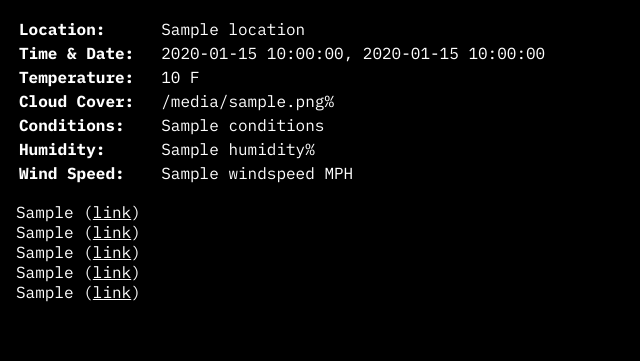
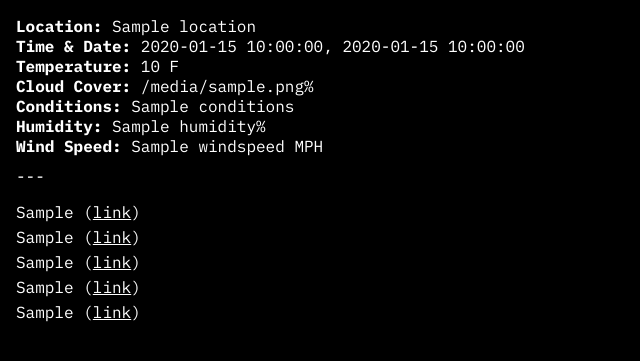
Before and after one commit to DanielJPiazza/PiInfo, a Flask app: template templates/index.html in a window 1280 px wide. Shown: the top 361 px of the page, without its empty margins (0-640 px from the left). Run offline with Flask 2, Linux system fonts and the light colour scheme; the template is opened without the code that fills it: most values are stand-ins (such as "Sample title", 1, 10 or a date in 2020).

Commit message:
Use <div> instead of <table>. Modify content spacing.

```diff
--- a/static/style.css
+++ b/static/style.css
@@ -17,6 +17,18 @@ ul {
     padding-left: 0;
 }
 
+p {
+    margin-bottom: 2px;
+}
+
 .bold {
     font-weight: 700;
 }
+
+.separator {
+    margin: 10px 0px;
+}
+
+.articlelink {
+    margin-bottom: 5px;
+}
--- a/templates/index.html
+++ b/templates/index.html
@@ -10,16 +10,16 @@
 
 	<body>
 		{% if weather_success %}
-		<table>
-			<tr><td class="bold">Location:</td><td>{{ weather_success.location }}</td></tr>
-			<tr><td class="bold">Time & Date:</td><td>{{ weather_success.time }}, {{ weather_success.date }}</td></tr>
-			<tr><td class="bold">Temperature:</td><td>{{ weather_success.temp }} F</td></tr>
-			<tr><td class="bold">Cloud Cover:</td><td>{{ weather_success.cloudcover }}%</td></tr>
-			<tr><td class="bold">Conditions:</td><td>{{ weather_success.conditions }}</td></tr>
-			<tr><td class="bold">Humidity:</td><td>{{ weather_success.humidity }}%</td></tr>
-			<tr><td class="bold">Wind Speed:</td><td>{{ weather_success.windspeed }} MPH</td></tr>
-		</table>
+		<div><span class="bold">Location: </span>{{ weather_success.location }}</div>
+		<div><span class="bold">Time & Date: </span></td>{{ weather_success.time }}, {{ weather_success.date }}</div>
+		<div><span class="bold">Temperature: </span>{{ weather_success.temp }} F</div>
+		<div><span class="bold">Cloud Cover: </span>{{ weather_success.cloudcover }}%</div>
+		<div><span class="bold">Conditions: </span>{{ weather_success.conditions }}</div>
+		<div><span class="bold">Humidity: </span>{{ weather_success.humidity }}%</div>
+		<div><span class="bold">Wind Speed: </span>{{ weather_success.windspeed }} MPH</div>
 		{% endif %}
+
+		<div class="separator">---</div>
 
 		{% if weather_error %}
 		<p>{{ weather_error }}</p>
@@ -28,7 +28,7 @@
 		{% if news_articles %}
 		<ul>
 			{% for i in range(5) %}
-			<li>{{ news_articles[i] }} (<a href="{{ news_urls[i] }}" target=_blank>link</a>)</li>
+			<li class="articlelink">{{ news_articles[i] }} (<a href="{{ news_urls[i] }}" target=_blank>link</a>)</li>
 			{% endfor %}
 		</ul>
 		{% endif %}
```
